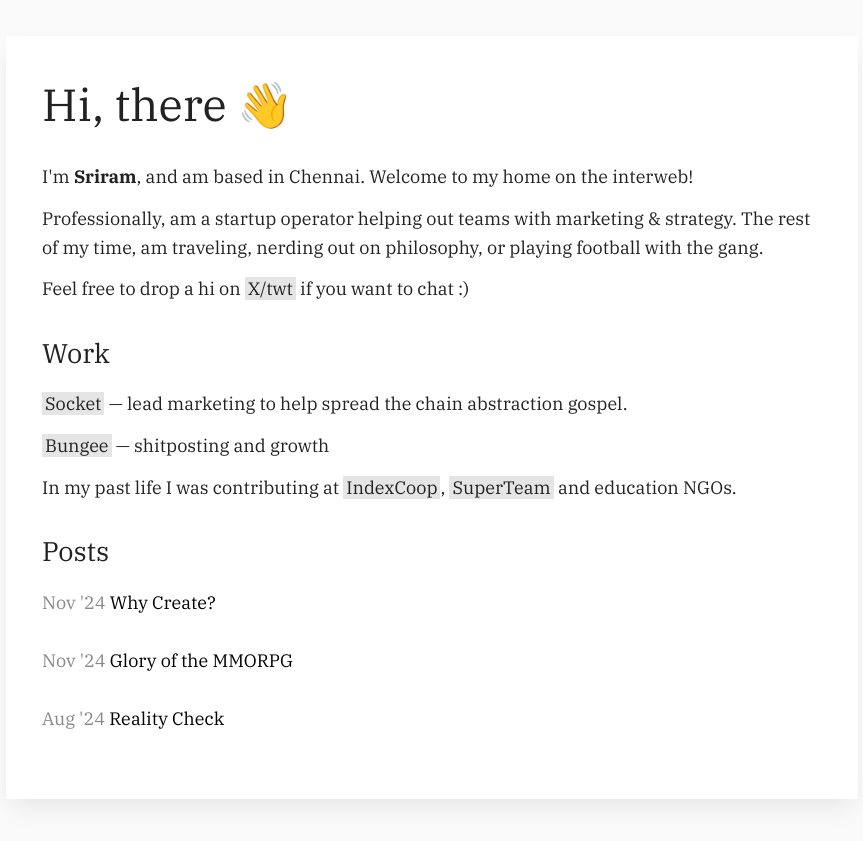
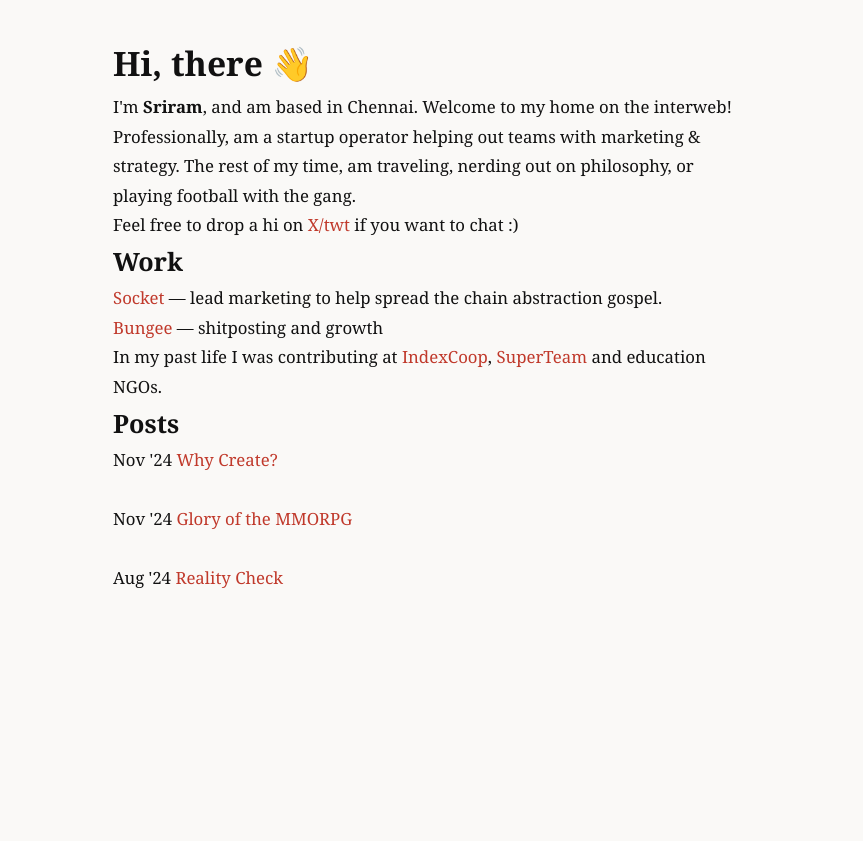
Before and after one commit to sriramvas/sriramvas.github.io, a Jekyll site: the page built from index.html, in a window 1280 px wide. Shown: the top 841 px of the page, without its empty margins (208-1071 px from the left). Built offline with Jekyll 4.4.1, drawn with Linux system fonts in a browser that asks for light colours.

Commit message:
Update styles.css

```diff
--- a/assets/css/styles.css
+++ b/assets/css/styles.css
@@ -1,130 +1,185 @@
----
----
-
-@import url('https://fonts.googleapis.com/css2?family=IBM+Plex+Serif:ital,wght@0,400;0,700;1,400;1,700&display=swap');
-
-html,
-body {
-    margin: 0;
-    padding: 0;
-    box-sizing: border-box;
-    --font-serif: 'IBM Plex Serif', 'Times New Roman', serif;
-    --font-mono: 'IBM Plex Mono', 'Menlo', 'Monaco', monospace;
-    --foreground-default: #222;
-    --foreground-light: #778;
-    --background-default: #fafafa;
-    --background-block: #eee;
+/* ── Theme — edit these to retheme ── */
+:root {
+  --ink:    #111;
+  --paper:  #faf9f7;
+  --accent: #c0392b;
+  --muted:  #888;
+  --font:   Georgia, serif;
+  --width:  680px;
 }
 
+/* ── Reset ── */
+*, *::before, *::after { box-sizing: border-box; margin: 0; padding: 0; }
+
+/* ── Base ── */
 html {
-    font-size: 18px;
-    line-height: 1.6111;
+  background: var(--paper);
+  color: var(--ink);
+  font: 1.05rem/1.75 var(--font);
 }
 
 body {
-    font-family: var(--font-serif);
-    color: var(--foreground-default);
-    background: var(--background-default);
-    display: flex;
-    flex-direction: column;
-    min-height: 100vh;
+  max-width: var(--width);
+  margin: 0 auto;
+  padding: 2rem 1.25rem 5rem;
 }
 
-header,
-footer {
-    flex-grow: 0;
-    flex-shrink: 0;
+a { color: var(--accent); text-decoration: none; }
+a:hover { text-decoration: underline; }
+
+img {
+  max-width: 100%;
+  height: auto;
+  display: block;
+  margin: 1.5rem 0;
+  border-radius: 3px;
 }
 
-main {
-    flex-shrink: 0;
-    width: calc(100% - 6em);
-    padding: 0 1em;
-    margin: 0 auto;
-    background: #fff;
-    box-shadow: 0 12px 24px -4px rgba(0, 0, 0, 0.08);
+/* ── Header ── */
+header {
+  display: flex;
+  justify-content: space-between;
+  align-items: baseline;
+  border-bottom: 2px solid var(--ink);
+  padding-bottom: .6rem;
+  margin-bottom: 3rem;
 }
 
-img {
-    max-width: 100%;
-    height: auto;
-    margin: 1em 0;
+.logo {
+  font-size: 1.1rem;
+  font-weight: 700;
+  letter-spacing: -.02em;
+  color: var(--ink);
 }
 
-a {
-    color: var(--foreground-default);
+nav a {
+  font-family: monospace;
+  font-size: .85rem;
+  margin-left: 1.25rem;
+  color: var(--muted);
+}
+nav a:hover { color: var(--accent); }
+
+/* ── Post list (index) ── */
+.posts { list-style: none; }
+
+.posts li {
+  display: flex;
+  gap: 1.25rem;
+  align-items: baseline;
+  padding: .85rem 0;
+  border-bottom: 1px solid #e5e2de;
 }
 
-h1, h2, h3 {
-    font-weight: normal;
-    padding-bottom: .125rem;
+.date {
+  font-family: monospace;
+  font-size: .78rem;
+  color: var(--muted);
+  white-space: nowrap;
+  min-width: 5.5rem;
 }
 
-.hero h1 {
-    margin-top: 0;
-    padding-bottom: 0;
+.posts a { color: var(--ink); font-size: 1rem; }
+.posts a:hover { color: var(--accent); }
+
+.tag {
+  font-family: monospace;
+  font-size: .68rem;
+  background: #ece9e4;
+  padding: .1rem .35rem;
+  border-radius: 2px;
+  margin-left: .4rem;
+  color: var(--muted);
 }
 
-h1 {
-    font-size: 2.5rem;
+/* ── Post page ── */
+.post .back {
+  font-family: monospace;
+  font-size: .82rem;
+  display: inline-block;
+  margin-bottom: 2rem;
+  color: var(--muted);
+}
+.post .back:hover { color: var(--accent); text-decoration: none; }
+
+.post h1 {
+  font-size: 1.9rem;
+  line-height: 1.2;
+  margin-bottom: .35rem;
+  letter-spacing: -.03em;
 }
 
-h2 {
-    font-size: 1.5rem;
+.post h2 { font-size: 1.25rem; margin: 2rem 0 .4rem; letter-spacing: -.02em; }
+.post h3 { font-size: 1.05rem; margin: 1.5rem 0 .3rem; }
+
+.meta {
+  font-family: monospace;
+  font-size: .78rem;
+  color: var(--muted);
+  margin-bottom: 2.5rem;
 }
 
-h3 {
-    font-size: 1.25rem;
+.post p  { margin-bottom: 1.4rem; }
+.post ul, .post ol { margin: .2rem 0 1.4rem 1.4rem; }
+.post li { margin-bottom: .35rem; }
+
+.post blockquote {
+  border-left: 3px solid var(--accent);
+  padding: .1rem 0 .1rem 1rem;
+  margin: 1.25rem 0;
+  color: #666;
+  font-style: italic;
 }
 
-p, li {
-    margin: 0.7em 0;
+.post code {
+  font-family: monospace;
+  font-size: .85em;
+  background: #f0edea;
+  padding: .15rem .3rem;
+  border-radius: 2px;
 }
 
-li a, p a {
-    text-decoration: none;
-    padding: 0 3px;
-    background: rgba(0, 0, 0, .1);
+.post pre {
+  background: #f0edea;
+  padding: 1rem;
+  overflow-x: auto;
+  margin: 1rem 0;
+  border-radius: 3px;
+}
+.post pre code { background: none; padding: 0; }
+
+.post hr {
+  border: none;
+  border-top: 1px solid #e5e2de;
+  margin: 2rem 0;
 }
 
-.hero {
-    padding-top: 32px;
-    margin-bottom: 36px;
+/* ── About page ── */
+.about h1 { font-size: 1.9rem; margin-bottom: .35rem; letter-spacing: -.03em; }
+.about h2 { font-size: 1.25rem; margin: 2rem 0 .4rem; }
+.about p  { margin-bottom: 1.2rem; }
+
+/* ── Footer ── */
+footer {
+  margin-top: 4rem;
+  padding-top: 1rem;
+  border-top: 1px solid #e5e2de;
+  font-family: monospace;
+  font-size: .72rem;
+  color: var(--muted);
+  display: flex;
+  justify-content: space-between;
 }
 
-@media only screen and (min-width: 600px) {
-    main {
-        max-width: 780px;
-        margin: 2em auto;
-        padding: 0 2em;
-    }
-    h1, h2, h3 {
-        margin-top: 1em;
-        margin-bottom: .5em;
-    }
+/* ── Responsive ── */
+@media (max-width: 600px) {
+  body { padding: 1.25rem 1rem 4rem; }
+  .post h1 { font-size: 1.5rem; }
+  header { margin-bottom: 2rem; }
 }
 
-@media only screen and (max-width: 760px) {
-    main {
-        margin: 0;
-        max-width: unset;
-        width: calc(100% - 2em);
-        background: initial;
-        box-shadow: none;
-    }
-}
-
+/* ── Embeds ── */
 .youtube-video {
   aspect-ratio: 16 / 9;
   width: 100%;
 }
-
-.post-date {
-    color: #888;
-    font-weight: normal;
-}
-
-.post-title {
-    color: #000;
-    text-decoration: none;
-}
```
